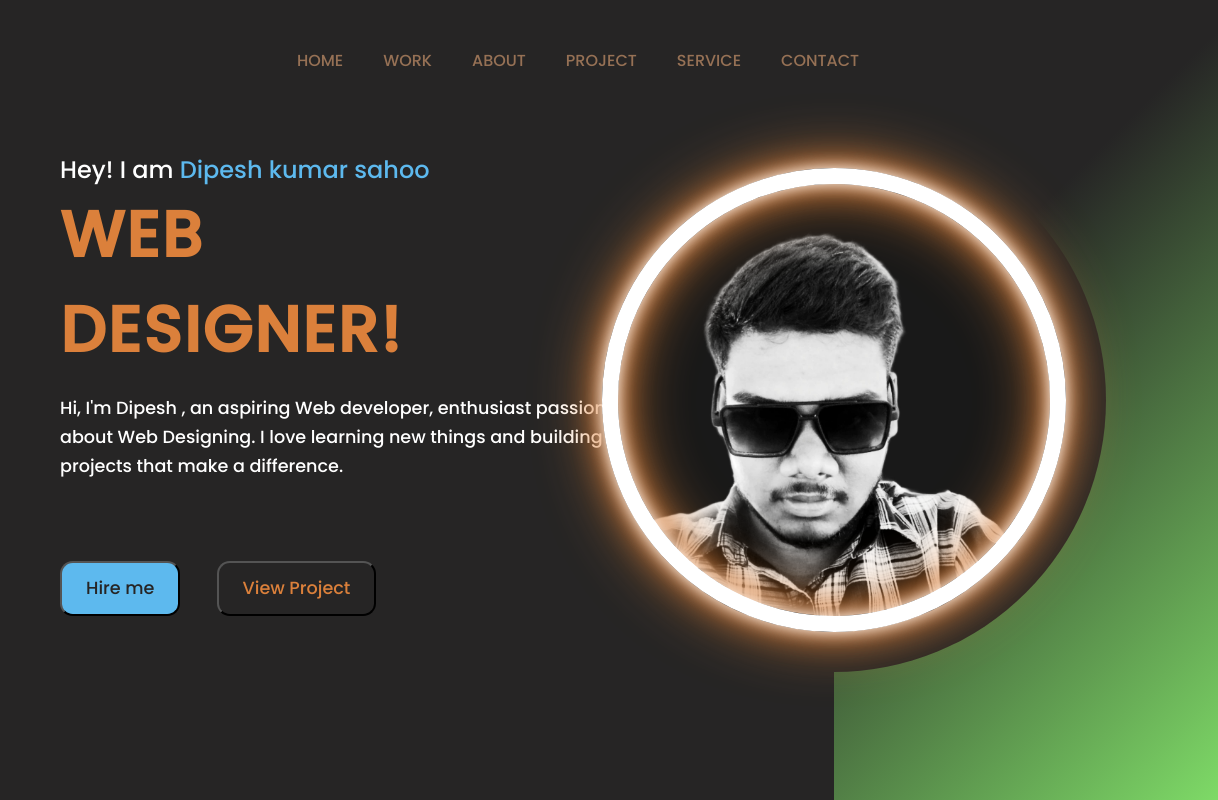
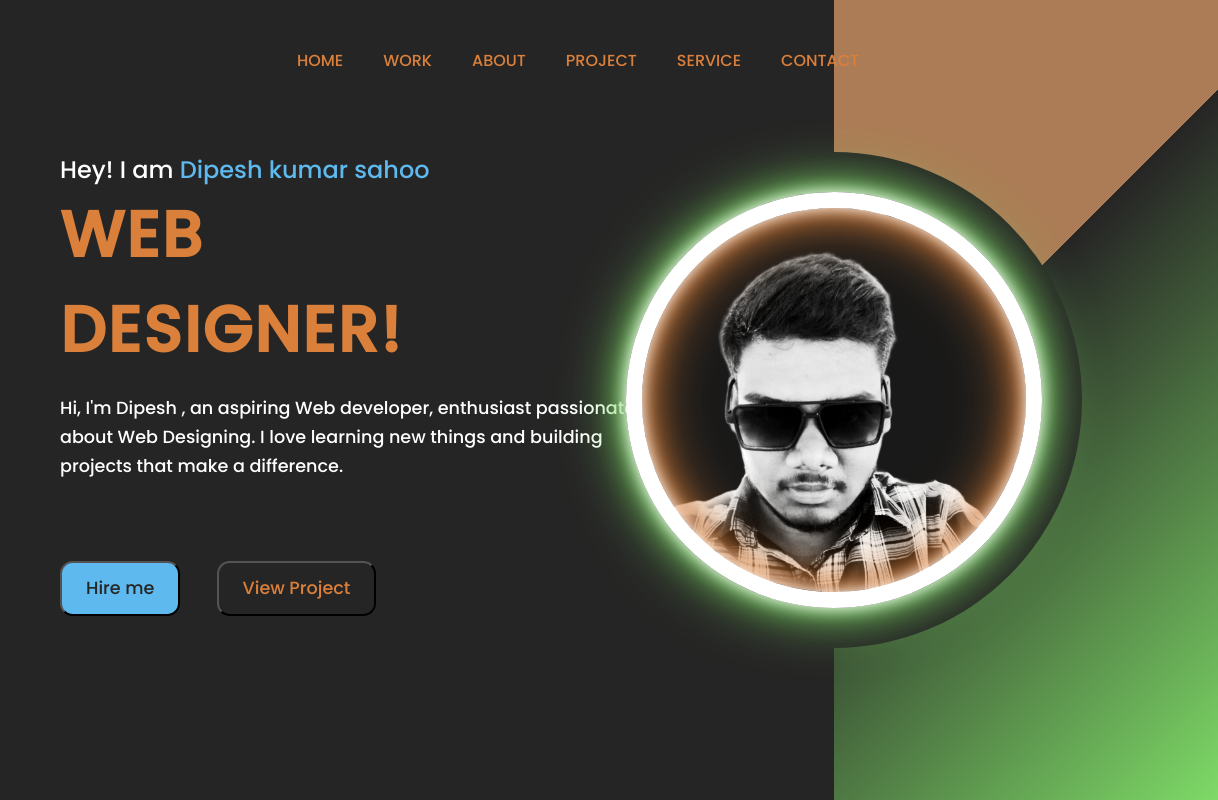
Before and after one commit to MrTitan-coder/portfolio, a plain HTML site: page index.html in a window 1280 px wide. Shown: the full height of the page, 62-1280 px from the left. Drawn offline with Linux system fonts and the light colour scheme.

Commit message:
Update style.css

```diff
--- a/style.css
+++ b/style.css
@@ -32,7 +32,13 @@
     text-decoration: none;
     text-transform: uppercase;
     font-size: 1rem;
-    color: #967155;
+    color: #db803b;
+}
+.navlist li a:hover{
+
+    cursor: pointer;
+    transition: .3s ease;
+    color: #5DB9EE;
 }
 
 .left-container,.right-container
@@ -51,7 +57,8 @@
 }
 
 .right-container {
-    background: linear-gradient(-45deg, #7eda67,#262525 65%);
+
+    background: linear-gradient(-45deg,#7eda67,#262525 60%,  #ac7c56 25%);
     width: 30%;
 
 }
@@ -87,6 +94,7 @@
      font-weight: bold;
      animation: typing 4s steps(40, end), blink-caret 0.75s step-end infinite;
 }
+
 @keyframes typing {
     from
     { width: 0; }
@@ -96,7 +104,7 @@
 
 .content .detailed{
     font-size: 1.1rem;
-    color: #fff;
+    color:#fff;
     max-width: 38rem;
     margin:1.1rem 0 3rem 0 ;
     line-height: 1.8rem;
@@ -155,19 +163,19 @@ button:nth-child(2):hover{
 
 .circle:nth-child(1){
     background: linear-gradient(90deg,transparent 50%,#262525 50%);
-    width: 34rem;
+    width: 31rem;
 }
 .circle:nth-child(2){
-    width: 29rem;
+    width: 26rem;
     background-image:url("image/pintu3.jpg") ;
     background-size: 100%;
     background-repeat: no-repeat;
     border: 1rem solid white;
     box-shadow: 0 0 1rem #fff
     ,inset 0 0 1rem #fff,
-    0 0 2rem #db803b,
-    inset 0 0 2rem #db803b, 0 0 4em #db803b
-    ,inset 0 0 4em #db803b;
+    0 0 2rem #7eda67,
+    inset 0 0 2rem #db803b, 0 0 4em #7eda67
+    ,inset 0 0 4em #db803b
 
 
 }
```
